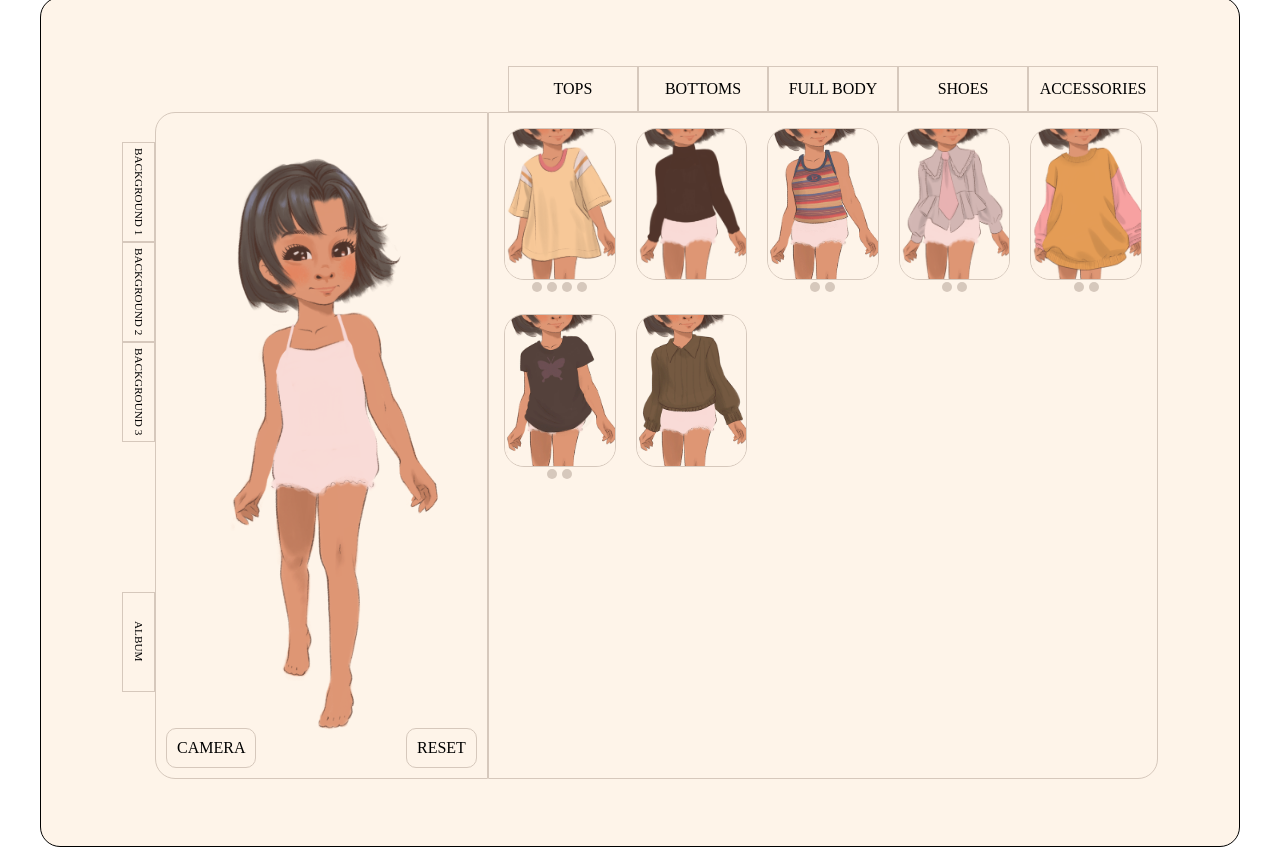
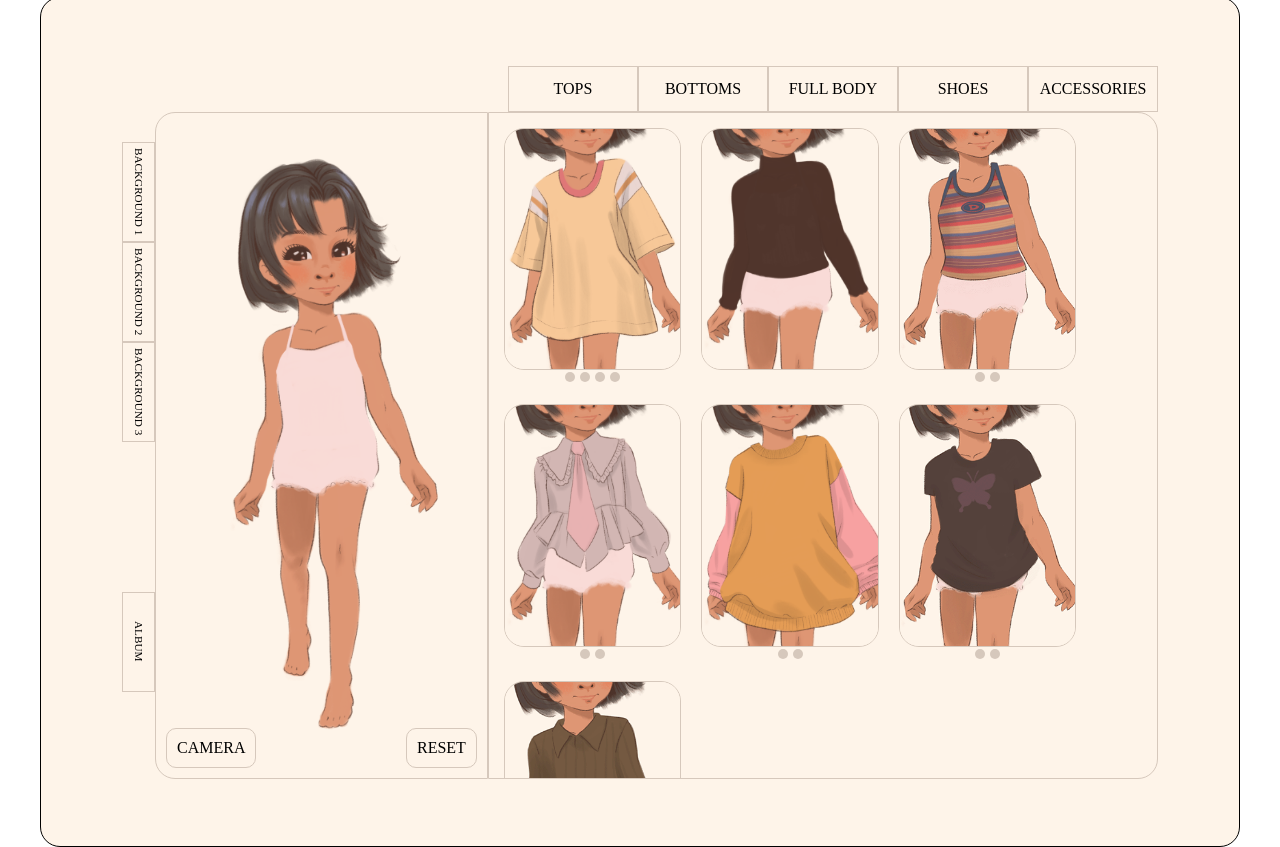
Before and after one commit to r-yell/daisy-game, a plain HTML site: page index.html in a window 1280 px wide. Shown: the part 80-927 px from the top of the page. Drawn offline with Linux system fonts and the light colour scheme.

Commit message:
fixed z-index errors

```diff
--- a/js/accessories.js
+++ b/js/accessories.js
@@ -8,7 +8,7 @@ export const accessoryImages = {
                 thumb: 'beret-yellow_thumb.png',
                 fullSize: [
                     { src: 'acc-full-size/beret-yellow.png',
-                      zIndex: 22 }
+                      zIndex: 220 }
                 ]
             },
 
@@ -16,7 +16,7 @@ export const accessoryImages = {
                 thumb: 'beret-green_thumb.png',
                 fullSize: [
                     { src: 'acc-full-size/beret-green.png',
-                      zIndex: 22 }
+                      zIndex: 220 }
                 ]
             },
 
@@ -24,7 +24,7 @@ export const accessoryImages = {
                 thumb: 'beret-pink_thumb.png',
                 fullSize: [
                     { src: 'acc-full-size/beret-pink.png',
-                      zIndex: 22 }
+                      zIndex: 220 }
                 ]
             }
         },
@@ -41,7 +41,7 @@ export const accessoryImages = {
                 thumb: 'bow-peach_thumb.png',
                 fullSize: [
                     { src: 'acc-full-size/bow-peach.png',
-                      zIndex: 21 }
+                      zIndex: 210 }
                 ]
             },
 
@@ -49,7 +49,7 @@ export const accessoryImages = {
                 thumb: 'bow-pink_thumb.png',
                 fullSize: [
                     { src: 'acc-full-size/bow-pink.png',
-                      zIndex: 21 }
+                      zIndex: 210 }
                 ]
             },
 
@@ -57,7 +57,7 @@ export const accessoryImages = {
                 thumb: 'bow-purple_thumb.png',
                 fullSize: [
                     { src: 'acc-full-size/bow-purple.png',
-                      zIndex: 21 }
+                      zIndex: 210 }
                 ]
             }
         },
@@ -74,11 +74,11 @@ export const accessoryImages = {
                 thumb: 'bows-purple_thumb.png',
                 fullSize: [
                     { src: 'acc-full-size/bows-purple.png',
-                      zIndex: 21,
+                      zIndex: 210,
                       type: 'front' },
 
                     { src: 'acc-full-size/bows-back-purple.png',
-                      zIndex: 3,
+                      zIndex: 30,
                       type: 'back' }
                 ]
             }
@@ -95,7 +95,7 @@ export const accessoryImages = {
                 thumb: 'headband-peach_thumb.png',
                 fullSize: [
                     { src: 'acc-full-size/headband-peach.png',
-                      zIndex: 20 }
+                      zIndex: 200 }
                 ]
             },
 
@@ -103,7 +103,7 @@ export const accessoryImages = {
                 thumb: 'headband-pink_thumb.png',
                 fullSize: [
                     { src: 'acc-full-size/headband-pink.png',
-                      zIndex: 20 }
+                      zIndex: 200 }
                 ]
             },
 
@@ -111,7 +111,7 @@ export const accessoryImages = {
                 thumb: 'headband-purple_thumb.png',
                 fullSize: [
                     { src: 'acc-full-size/headband-purple.png',
-                      zIndex: 20 }
+                      zIndex: 200 }
                 ]
             }
         },
@@ -127,11 +127,11 @@ export const accessoryImages = {
                 thumb: 'thin-bows-pink_thumb.png',
                 fullSize: [
                     { src: 'acc-full-size/thin-bows-front-pink.png',
-                      zIndex: 21,
+                      zIndex: 210,
                       type: 'front'},
 
                     { src: 'acc-full-size/thin-bows-back-pink.png',
-                      zIndex: 3,
+                      zIndex: 30,
                       type: 'back'}
                 ]
             }
@@ -148,7 +148,7 @@ export const accessoryImages = {
                 thumb: 'necklace-heart_thumb.png',
                 fullSize: [
                     { src: 'acc-full-size/necklace-heart.png',
-                      zIndex: 17 }
+                      zIndex: 170 }
                 ]
             }
         },
@@ -164,11 +164,11 @@ export const accessoryImages = {
                 thumb: 'fingerless-gloves-rainbow_thumb.png',
                 fullSize: [
                     { src: 'acc-full-size/fingerless-gloves-left-rainbow.png',
-                      zIndex: 8,
+                      zIndex: 90,
                       type: 'front' },
 
                     { src: 'acc-full-size/fingerless-gloves-right-rainbow.png',
-                      zIndex: 8,
+                      zIndex: 90,
                       type: 'back' }
                 ]
             }
--- a/js/bottoms.js
+++ b/js/bottoms.js
@@ -8,14 +8,14 @@ export const bottomImages = {
                 thumb: 'tulle-skirt-pink_thumb.png',
                 fullSize: [
                     { src: 'bottoms-full-size/tulle-skirt-pink.png',
-                      zIndex: 13 }
+                      zIndex: 130 }
                 ]
             },
             'black': {
                 thumb: 'tulle-skirt-black_thumb.png',
                 fullSize: [
                     { src: 'bottoms-full-size/tulle-skirt-black.png',
-                      zIndex: 13 }
+                      zIndex: 130 }
                 ]
             }
         },
@@ -31,7 +31,7 @@ export const bottomImages = {
                 thumb: 'flares-denim_thumb.png',
                 fullSize: [
                     { src: 'bottoms-full-size/flares-denim.png',
-                      zIndex: 11 }
+                      zIndex: 110 }
                 ]
             }
         },
@@ -47,7 +47,7 @@ export const bottomImages = {
                 thumb: 'print-flares-pink_thumb.png',
                 fullSize: [
                     { src: 'bottoms-full-size/print-flares-pink.png',
-                      zIndex: 11 }
+                      zIndex: 110 }
                 ]
             },
 
@@ -55,7 +55,7 @@ export const bottomImages = {
                 thumb: 'print-flares-purple_thumb.png',
                 fullSize: [
                     { src: 'bottoms-full-size/print-flares-purple.png',
-                      zIndex: 11 }
+                      zIndex: 110 }
                 ]
             },
 
@@ -63,7 +63,7 @@ export const bottomImages = {
                 thumb: 'print-flares-blue_thumb.png',
                 fullSize: [
                     { src: 'bottoms-full-size/print-flares-blue.png',
-                      zIndex: 11 }
+                      zIndex: 110 }
                 ]
             }
         },
@@ -79,7 +79,7 @@ export const bottomImages = {
                 thumb: 'long-shorts-denim_thumb.png',
                 fullSize: [
                     { src: 'bottoms-full-size/long-shorts-denim.png',
-                      zIndex: 11 }
+                      zIndex: 110 }
                 ]
             },
 
@@ -87,7 +87,7 @@ export const bottomImages = {
                 thumb: 'long-shorts-blue_thumb.png',
                 fullSize: [
                     { src: 'bottoms-full-size/long-shorts-blue.png',
-                      zIndex: 11 }
+                      zIndex: 110 }
                 ]
             }
         },
@@ -103,7 +103,7 @@ export const bottomImages = {
                 thumb: 'animal-print-skirt-pink_thumb.png',
                 fullSize: [
                     { src: 'bottoms-full-size/animal-print-skirt-pink.png',
-                      zIndex: 12 }
+                      zIndex: 120 }
                 ]
             },
 
@@ -111,7 +111,7 @@ export const bottomImages = {
                 thumb: 'animal-print-skirt-brown_thumb.png',
                 fullSize: [
                     { src: 'bottoms-full-size/animal-print-skirt-brown.png',
-                      zIndex: 12 }
+                      zIndex: 120 }
                 ]
             }
         },
--- a/js/fullBody.js
+++ b/js/fullBody.js
@@ -8,7 +8,7 @@ export const fullBodyImages = {
                 thumb: 'cape-yellow_thumb.png',
                 fullSize: [
                     { src: 'full-body-full-size/cape-front-yellow.png',
-                      zIndex: 18,
+                      zIndex: 180,
                       type: 'front' },
 
                     { src: 'full-body-full-size/cape-back-yellow.png',
@@ -21,7 +21,7 @@ export const fullBodyImages = {
                 thumb: 'cape-green_thumb.png',
                 fullSize: [
                     { src: 'full-body-full-size/cape-front-green.png',
-                      zIndex: 18,
+                      zIndex: 180,
                       type: 'front' },
 
                     { src: 'full-body-full-size/cape-back-green.png',
@@ -34,7 +34,7 @@ export const fullBodyImages = {
                 thumb: 'cape-pink_thumb.png',
                 fullSize: [
                     { src: 'full-body-full-size/cape-front-pink.png',
-                      zIndex: 18,
+                      zIndex: 180,
                       type: 'front' },
 
                     { src: 'full-body-full-size/cape-back-pink.png',
--- a/js/shoes.js
+++ b/js/shoes.js
@@ -8,7 +8,7 @@ export const shoeImages = {
                 thumb: 'leggings-purple_thumb.png',
                 fullSize: [
                     { src: 'shoes-full-size/leggings-purple.png',
-                      zIndex: 6 }
+                      zIndex: 60 }
                 ]
             },
 
@@ -16,7 +16,7 @@ export const shoeImages = {
                 thumb: 'leggings-white_thumb.png',
                 fullSize: [
                     { src: 'shoes-full-size/leggings-white.png',
-                      zIndex: 6 }
+                      zIndex: 60 }
                 ]
             }
         },
@@ -32,7 +32,7 @@ export const shoeImages = {
                 thumb: 'loafers-brown_thumb.png',
                 fullSize: [
                     { src: 'shoes-full-size/loafers-brown.png',
-                      zIndex: 8 }
+                      zIndex: 80 }
                 ]
             }
         },
@@ -49,11 +49,11 @@ export const shoeImages = {
                 thumb: 'mary-janes-black_thumb.png',
                 fullSize: [
                     { src: 'shoes-full-size/mary-janes-black.png',
-                      zIndex: 8,
+                      zIndex: 80,
                       type: 'front' },
 
                     { src: 'shoes-full-size/mary-janes-back-black.png',
-                      zIndex: 2,
+                      zIndex: 80,
                       type: 'back' }
                 ]
             }
@@ -71,7 +71,7 @@ export const shoeImages = {
                 thumb: 'ruffle-hem-socks-white_thumb.png',
                 fullSize: [
                     { src: 'shoes-full-size/ruffle-hem-socks-white.png',
-                      zIndex: 7 }
+                      zIndex: 70 }
                 ]
             },
 
@@ -79,7 +79,7 @@ export const shoeImages = {
                 thumb: 'ruffle-hem-socks-pink_thumb.png',
                 fullSize: [
                     { src: 'shoes-full-size/ruffle-hem-socks-pink.png',
-                      zIndex: 7 }
+                      zIndex: 70 }
                 ]
             }
         },
@@ -96,7 +96,7 @@ export const shoeImages = {
                 thumb: 'sneakers-black_thumb.png',
                 fullSize: [
                     { src: 'shoes-full-size/sneakers-black.png',
-                      zIndex: 8 }
+                      zIndex: 80 }
                 ]
             },
 
@@ -104,7 +104,7 @@ export const shoeImages = {
                 thumb: 'sneakers-blue_thumb.png',
                 fullSize: [
                     { src: 'shoes-full-size/sneakers-blue.png',
-                      zIndex: 8 }
+                      zIndex: 80 }
                 ]
             }
         },
@@ -121,7 +121,7 @@ export const shoeImages = {
                 thumb: 'socks-white_thumb.png',
                 fullSize: [
                     { src: 'shoes-full-size/socks-white.png',
-                      zIndex: 7 }
+                      zIndex: 70 }
                 ]
             },
 
@@ -129,7 +129,7 @@ export const shoeImages = {
                 thumb: 'socks-purple_thumb.png',
                 fullSize: [
                     { src: 'shoes-full-size/socks-purple.png',
-                      zIndex: 7 }
+                      zIndex: 70 }
                 ]
             },
 
@@ -137,7 +137,7 @@ export const shoeImages = {
                 thumb: 'socks-blue_thumb.png',
                 fullSize: [
                     { src: 'shoes-full-size/socks-blue.png',
-                      zIndex: 7 }
+                      zIndex: 70 }
                 ]
             }
         },
@@ -154,7 +154,7 @@ export const shoeImages = {
                 thumb: 'sports-socks-honey_thumb.png',
                 fullSize: [
                     { src: 'shoes-full-size/sports-socks-honey.png',
-                      zIndex: 7 }
+                      zIndex: 70 }
                 ]
             },
 
@@ -162,7 +162,7 @@ export const shoeImages = {
                 thumb: 'sports-socks-green_thumb.png',
                 fullSize: [
                     { src: 'shoes-full-size/sports-socks-green.png',
-                      zIndex: 7 }
+                      zIndex: 70 }
                 ]
             },
 
@@ -170,7 +170,7 @@ export const shoeImages = {
                 thumb: 'sports-socks-pink_thumb.png',
                 fullSize: [
                     { src: 'shoes-full-size/sports-socks-pink.png',
-                      zIndex: 7 }
+                      zIndex: 70 }
                 ]
             }
         },
--- a/js/tops.js
+++ b/js/tops.js
@@ -10,12 +10,12 @@ export const topImages = {
                 fullSize: [
                     // Front view of the garment, appears above most other clothing
                     { src: 'tops-full-size/jersey-tee-cream.png',
-                      zIndex: 15,
+                      zIndex: 150,
                       type: 'front' },
 
                     // Back view, appears behind other clothing
                     { src: 'tops-full-size/jersey-tee-back-cream.png',
-                      zIndex: 2,
+                      zIndex: 20,
                       type: 'back' }
                 ]
             },
@@ -23,11 +23,11 @@ export const topImages = {
                 thumb: 'jersey-tee-green_thumb.png',
                 fullSize: [
                     { src: 'tops-full-size/jersey-tee-green.png',
-                      zIndex: 15,
+                      zIndex: 150,
                       type: 'front' },
 
                     { src: 'tops-full-size/jersey-tee-back-green.png',
-                      zIndex: 2,
+                      zIndex: 20,
                       type: 'back' }
                 ]
             },
@@ -35,11 +35,11 @@ export const topImages = {
                 thumb: 'jersey-tee-purple_thumb.png',
                 fullSize: [
                     { src: 'tops-full-size/jersey-tee-purple.png',
-                      zIndex: 15,
+                      zIndex: 150,
                       type: 'front' },
 
                     { src: 'tops-full-size/jersey-tee-back-purple.png',
-                      zIndex: 2,
+                      zIndex: 20,
                       type: 'back' }
                 ]
             },
@@ -47,11 +47,11 @@ export const topImages = {
                 thumb: 'jersey-tee-navy_thumb.png',
                 fullSize: [
                     { src: 'tops-full-size/jersey-tee-navy.png',
-                      zIndex: 15,
+                      zIndex: 150,
                       type: 'front' },
 
                     { src: 'tops-full-size/jersey-tee-back-navy.png',
-                      zIndex: 2,
+                      zIndex: 20,
                       type: 'back' }
                 ]
             }
@@ -69,7 +69,7 @@ export const topImages = {
                 thumb: 'turtle-neck-black_thumb.png',
                 fullSize: [
                     { src: 'tops-full-size/turtle-neck-black.png',
-                      zIndex: 9 }
+                      zIndex: 80 }
                 ]
             }
         },
@@ -85,7 +85,7 @@ export const topImages = {
                 thumb: 'stripe-tank-red_thumb.png',
                 fullSize: [
                     { src: 'tops-full-size/stripe-tank-red.png',
-                      zIndex: 10 }
+                      zIndex: 100 }
                 ]
             },
 
@@ -93,7 +93,7 @@ export const topImages = {
                 thumb: 'stripe-tank-blue_thumb.png',
                 fullSize: [
                     { src: 'tops-full-size/stripe-tank-blue.png',
-                      zIndex: 10 }
+                      zIndex: 100 }
                 ]
             }
         },
@@ -110,12 +110,12 @@ export const topImages = {
                 fullSize: [
                     {
                         src: 'tops-full-size/ruffle-shirt-front-pink.png',
-                        zIndex: 14,
+                        zIndex: 140,
                         type: 'front'  // Adding type to identify parts
                     },
                     {
                         src: 'tops-full-size/ruffle-shirt-sleeves.png',
-                        zIndex: 9,
+                        zIndex: 95,
                         type: 'sleeves'
                     }
                 ]
@@ -125,12 +125,12 @@ export const topImages = {
                 fullSize: [
                     {
                         src: 'tops-full-size/ruffle-shirt-front-purple.png',
-                        zIndex: 14,
+                        zIndex: 140,
                         type: 'front'  // Adding type to identify parts
                     },
                     {
                         src: 'tops-full-size/ruffle-shirt-sleeves.png',
-                        zIndex: 9,
+                        zIndex: 95,
                         type: 'sleeves'
                     }
                 ]
@@ -149,14 +149,14 @@ export const topImages = {
                 thumb: 'sweater-honey_thumb.png',
                 fullSize: [
                     { src: 'tops-full-size/sweater-honey.png',
-                      zIndex: 16 }
+                      zIndex: 160 }
                 ]
             },
             'purple': {
                 thumb: 'sweater-purple_thumb.png',
                 fullSize: [
                     { src: 'tops-full-size/sweater-purple.png',
-                      zIndex: 16 }
+                      zIndex: 160 }
                 ]
             }
         },
@@ -172,14 +172,14 @@ export const topImages = {
                 thumb: 'butterfly-tee-charc_thumb.png',
                 fullSize: [
                     { src: 'tops-full-size/butterfly-tee-charc.png',
-                      zIndex: 14 }
+                      zIndex: 140 }
                 ]
             },
             'pink': {
                 thumb: 'butterfly-tee-pink_thumb.png',
                 fullSize: [
                     { src: 'tops-full-size/butterfly-tee-pink.png',
-                      zIndex: 14 }
+                      zIndex: 140 }
                 ]
             }
         },
@@ -196,17 +196,17 @@ export const topImages = {
                 fullSize: [
                     {
                         src: 'tops-full-size/knit-sweater-sleeves-brown.png',
-                        zIndex: 10,
+                        zIndex: 100,
                         type: 'sleeves'
                     },
                     {
                         src: 'tops-full-size/knit-sweater-body-brown.png',
-                        zIndex: 15,
+                        zIndex: 150,
                         type: 'body'
                     },
                     {
                         src: 'tops-full-size/knit-sweater-back-brown.png',
-                        zIndex: 2,
+                        zIndex: 20,
                         type: 'back'
                     }
                 ]
--- a/styles.css
+++ b/styles.css
@@ -1,25 +1,29 @@
+/* Reset and Base Styles */
 * {
   margin: 0;
   padding: 0;
   box-sizing: border-box;
+  /* Useful for debugging layout issues */
   /* border: .5px solid rgba(255, 0, 0, 0.3); */
 }
 
+/* Typography */
 h1 {
     text-align: center;
     padding: 20px 0;
 }
 
+/* Layout Containers */
 main {
     width: 1200px;
     height: 850px;
-    border: 1px solid black;
-    margin-left: auto;
-    margin-right: auto;
+    margin-inline: auto; /* Modern way to center horizontally */
+    padding: 20px;
     display: flex;
     flex-direction: column;
     justify-content: center;
     align-items: center;
+    border: 1px solid black;
     border-radius: 20px;
     background-color: #fef4e9;
 }
@@ -29,6 +33,7 @@ main {
     width: 1036px;
 }
 
+/* Navigation Styles */
 .clothes-nav {
     display: flex;
     justify-content: flex-end;
@@ -37,10 +42,10 @@ main {
 .clothes-btn {
     width: 130px;
     height: 46px;
-    border: 1px solid rgb(214, 200, 188);
     display: flex;
     justify-content: center;
     align-items: center;
+    border: 1px solid rgb(214, 200, 188);
     cursor: pointer;
 }
 
@@ -56,18 +61,8 @@ main {
     justify-content: space-between;
 }
 
-.background-btn {
-    width: 33px;
-    height: 100px;
-    border: 1px solid rgb(214, 200, 188);
-    writing-mode: vertical-rl;
-    font-size: .7rem;
-    text-align: center;
-    display: flex;
-    justify-content: center;
-    align-items: center;
-}
-
+/* Vertical Button Styles */
+.background-btn,
 .album-btn {
     width: 33px;
     height: 100px;
@@ -80,43 +75,54 @@ main {
     align-items: center;
 }
 
+/* Main Content Area */
 .daisy-container {
     width: 333px;
     height: 667px;
+    position: relative;
     border: 1px solid rgb(214, 200, 188);
-    position: relative;
     border-top-left-radius: 20px;
     border-bottom-left-radius: 20px;
 }
 
+/* Character and Clothing Images */
 .daisy-img {
-    z-index: 5;
+    z-index: 50;
 }
 
 #bodysuit-img {
-    z-index: 8;
+    z-index: 70;
 }
 
-.capture-btn {
+.daisy-img,
+.clothes-img {
+    height: 100%;
+    width: auto;
     position: absolute;
-    top: 615px;
-    left: 10px;
+}
+
+/* Action Buttons */
+.capture-btn,
+.reset-btn {
+    position: absolute;
     border: 1px solid rgb(214, 200, 188);
     padding: 10px;
     border-radius: 10px;
     z-index: 1000;
 }
 
+.capture-btn {
+    top: 615px;
+    left: 10px;
+    cursor: pointer;
+}
+
 .reset-btn {
-    position: absolute;
     top: 615px;
     left: 250px;
-    border: 1px solid rgb(214, 200, 188);
-    padding: 10px;
-    border-radius: 10px;
-    z-index: 1000;
 }
 
+/* Preview Section */
 .preview-container {
     height: 667px;
     border: 1px solid rgb(214, 200, 188);
@@ -126,12 +132,7 @@ main {
     border-bottom-right-radius: 20px;
 }
 
-.daisy-img, .clothes-img {
-    height: 100%;
-    width: auto;
-    position: absolute;
-}
-
+/* Clothes Grid Layout */
 .clothes-grid {
     display: flex;
     flex-wrap: wrap;
@@ -139,8 +140,9 @@ main {
     padding: 5px;
 }
 
+/* Thumbnail Styles */
 .thumb-container {
-    width: 20%;
+    width: 30%;
     padding: 10px;
     display: flex;
     flex-direction: column;
@@ -153,7 +155,7 @@ main {
     object-fit: contain;
     cursor: pointer;
     border-radius: 20px;
-    margin-bottom: 0px;
+    margin-bottom: 0;
     border: 1px solid rgb(214, 200, 188);
 }
 
@@ -166,6 +168,7 @@ main {
     pointer-events: none;
 }
 
+/* Color Switcher Styles */
 .color-switcher {
     display: flex;
     gap: 5px;
@@ -186,30 +189,25 @@ main {
     transform: scale(1.3);
 }
 
-.daisy-container {
-    position: relative;  /* Required for z-index to work */
+.locked-color-btn {
+    filter: brightness(0.5);
+    pointer-events: none;
 }
 
-.clothes-img {
-    position: absolute;
-    height: 100%;
-    width: auto;
-}
-
-.album-popup, .fullscreen-view {
+/* Album and Fullscreen Modal Styles */
+.album-popup,
+.fullscreen-view {
     display: none;
     position: fixed;
-    top: 0;
-    left: 0;
-    width: 100%;
-    height: 100%;
+    inset: 0; /* Modern way to set all sides to 0 */
     background-color: rgba(0, 0, 0, 0.7);
     justify-content: center;
     align-items: center;
     z-index: 2000;
 }
 
-.album-content, .fullscreen-content {
+.album-content,
+.fullscreen-content {
     background-color: #fef4e9;
     padding: 20px;
     border-radius: 20px;
@@ -219,7 +217,8 @@ main {
     overflow-y: auto;
 }
 
-.album-close-btn, .fullscreen-close-btn {
+.album-close-btn,
+.fullscreen-close-btn {
     position: absolute;
     right: 10px;
     top: 10px;
@@ -229,6 +228,7 @@ main {
     cursor: pointer;
 }
 
+/* Album Grid Layout */
 .album-grid {
     display: grid;
     grid-template-columns: repeat(auto-fill, minmax(150px, 1fr));
@@ -260,10 +260,7 @@ main {
     object-fit: contain;
 }
 
-.capture-btn {
-    cursor: pointer;
-}
-
+/* Album Delete Button */
 .album-delete-btn {
     position: absolute;
     top: -10px;
@@ -287,8 +284,3 @@ main {
     transform: scale(1.1);
     background-color: #ff0000;
 }
-
-.locked-color-btn {
-    filter: brightness(0.5);
-    pointer-events: none;
-}
```
